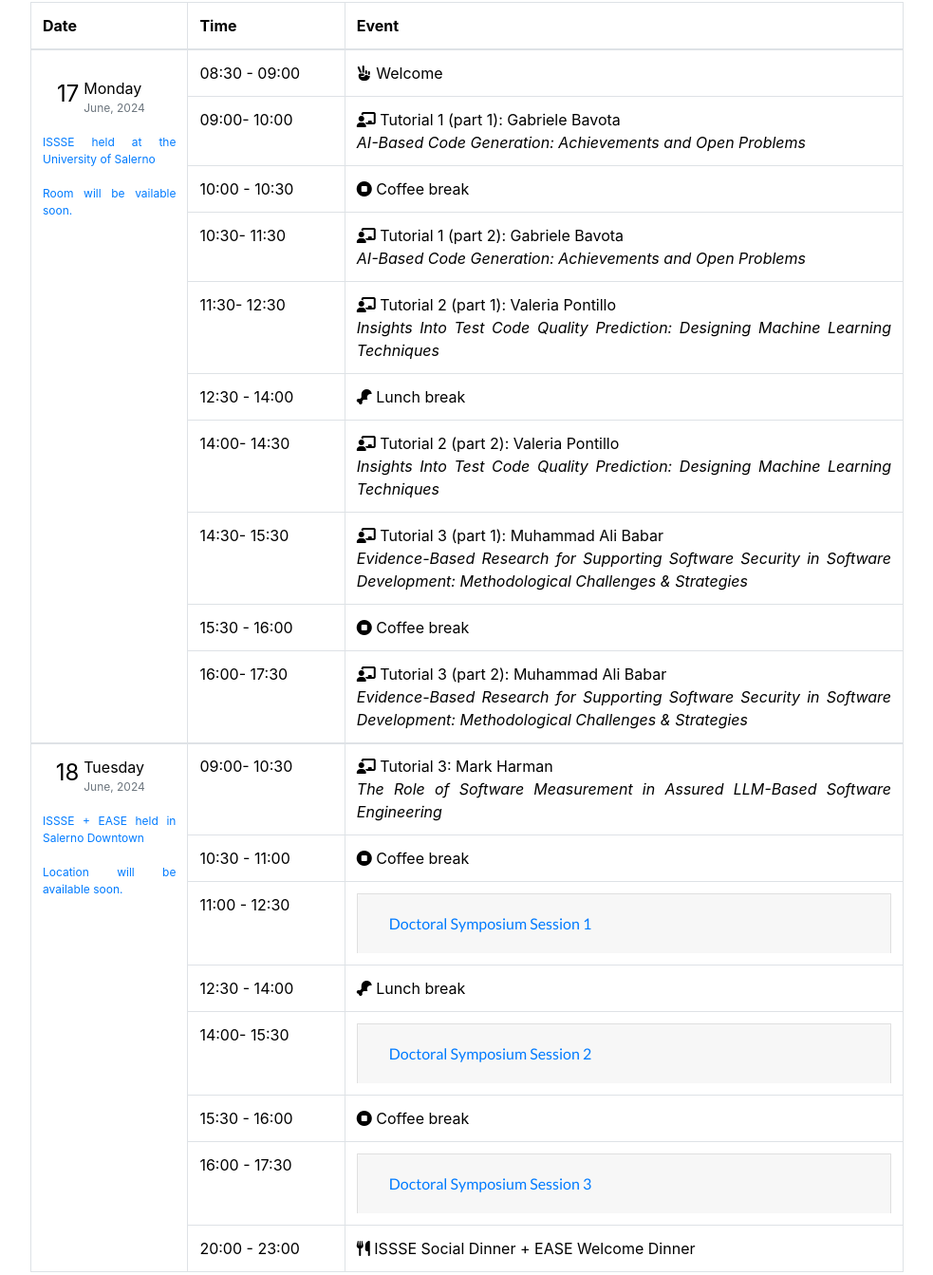
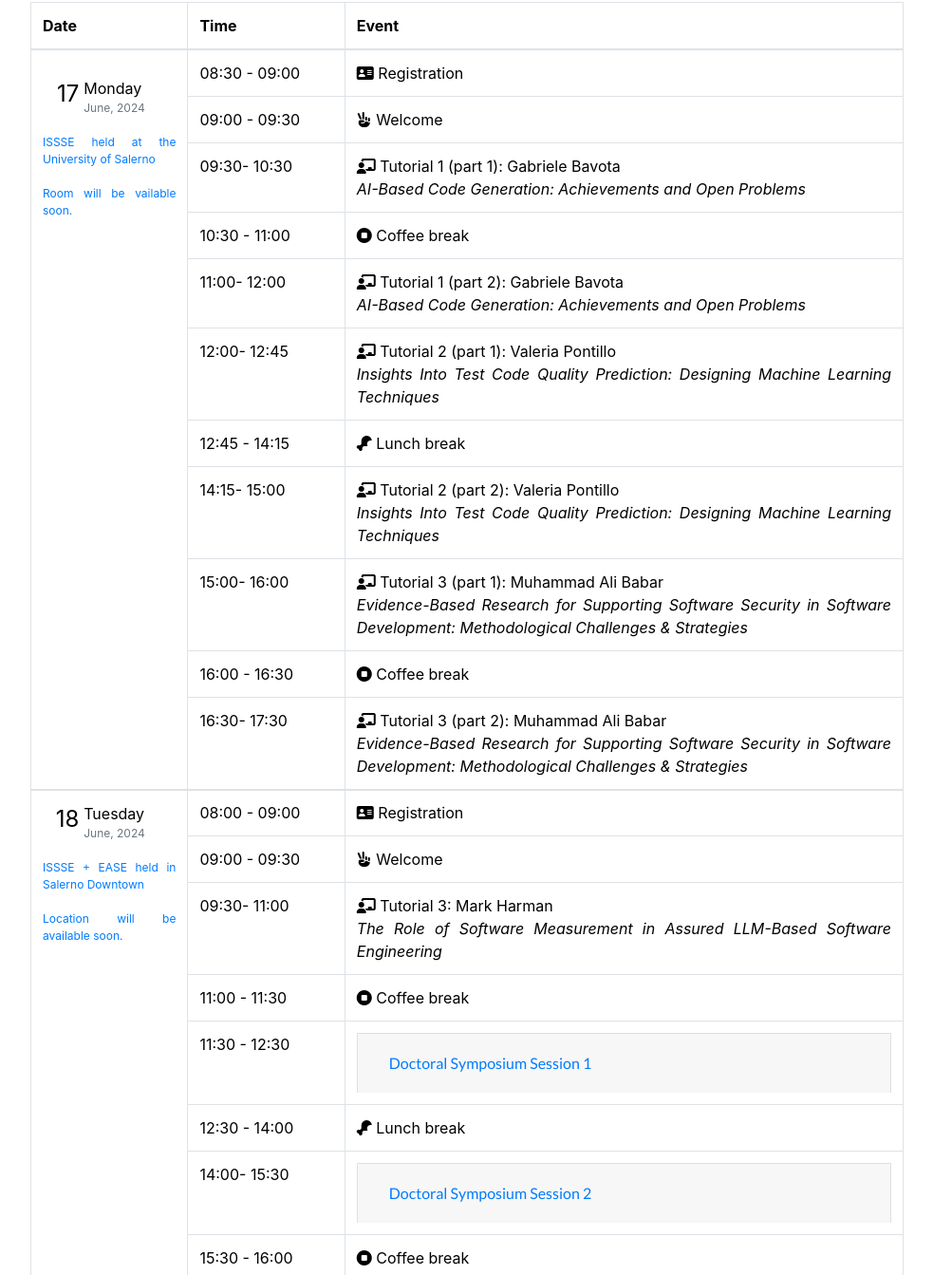
Before and after one commit to SeSaLabUnisa/ISSSE-2024, a website with bundled scripts: page index.html in a window 1280 px wide. Shown: the part 4122-5465 px from the top of the page at 95% size, without its empty margins (148-1131 px from the left). Built offline with nearby package versions, Linux system fonts and the light colour scheme; files whose address does not match are found by name.

Commit message:
new schedule 17th and 18th

```diff
--- a/index.html
+++ b/index.html
@@ -670,7 +670,7 @@
 
             <tbody>
 	              <tr>
-                <td rowspan="11">
+	                <td rowspan="12">
 	                  <p style="display: flex;">
 	                    <div class="day">17</div>
 	                    <div>Monday</div>
@@ -685,25 +685,30 @@
 
 	              <tr>
 	                <td>08:30 - 09:00</td>
+	                <td><i class="fa-solid fa-address-card"></i> Registration </td>
+	              </tr>
+
+	              <tr>
+	                <td>09:00 - 09:30</td>
 	                <td><i class="fas fa-hand-peace"></i> Welcome </td>
 	              </tr>
 
 	              <tr>
 	                  <td>
-                    09:00- 10:00
+	                    09:30- 10:30
 	                    <!--<div class="shortdate text-muted"><br><b>Session Chair:</b> Fabio Palomba</div>-->
 	                  </td>
 	                  <td><i class="fas fa-chalkboard-teacher"></i> Tutorial 1 (part 1): Gabriele Bavota <br /> <i>AI-Based Code Generation: Achievements and Open Problems</i></td>
 	              </tr>
 
 	              <tr>
-                <td>10:00 - 10:30</td>
+	                <td>10:30 - 11:00</td>
 	                <td><i class="fas fa-stop-circle"></i> Coffee break<!--<span class="shortdate text-muted"><a href="https://goo.gl/maps/nTWMSvqQychKAP376" target="_blank" class="">F5 Room - F2 Building Ground Level</a></span>--></td>
 	              </tr>
 
 	              <tr>
 	                  <td>
-                    10:30- 11:30
+	                    11:00- 12:00
 	                    <!--<div class="shortdate text-muted"><br><b>Session Chair:</b> Fabio Palomba</div>-->
 	                  </td>
 	                  <td><i class="fas fa-chalkboard-teacher"></i> Tutorial 1 (part 2): Gabriele Bavota <br /> <i>AI-Based Code Generation: Achievements and Open Problems</i></td>
@@ -711,20 +716,20 @@
 
 	              <tr>
 	                <td>
-                  11:30- 12:30
+	                  12:00- 12:45
 	                  <!--<div class="shortdate text-muted"><br><b>Session Chair:</b> Fabio Palomba</div>-->
 	                </td>
-                <td><i class="fas fa-chalkboard-teacher"></i> Tutorial 2 (part 1): Valeria Pontillo <br /> <i>Insights Into Test Code Quality Prediction: Designing Machine Learning Techniques</i></td>
+	                <td><i class="fas fa-chalkboard-teacher"></i> Tutorial 2 (part 1): Valeria Pontillo <br/> <i>Insights Into Test Code Quality Prediction: Designing Machine Learning Techniques</i></td>
 	            </tr>
 
 	            <tr>
-              <td>12:30 - 14:00</td>
+	              <td>12:45 - 14:15</td>
 	              <td><i class="fas fa-drumstick-bite"></i> Lunch break <!--<span class="shortdate text-muted"><a href="https://goo.gl/maps/nTWMSvqQychKAP376" target="_blank" class="">F5 Room - F2 Building Ground Level</a></span>--></td>
 	            </tr>
 
 	            <tr>
 	              <td>
-                14:00- 14:30
+	                14:15- 15:00
 	                <!--<div class="shortdate text-muted"><br><b>Session Chair:</b> Fabio Palomba</div>-->
 	              </td>
 	              <td><i class="fas fa-chalkboard-teacher"></i> Tutorial 2 (part 2): Valeria Pontillo <br /> <i>Insights Into Test Code Quality Prediction: Designing Machine Learning Techniques</i></td>
@@ -732,24 +737,27 @@
 
 	            <tr>
 	              <td>
-                14:30- 15:30
+	                15:00- 16:00
 	                <!--<div class="shortdate text-muted"><br><b>Session Chair:</b> Fabio Palomba</div>-->
 	              </td>
 	              <td><i class="fas fa-chalkboard-teacher"></i> Tutorial 3 (part 1): Muhammad Ali Babar <br /> <i>Evidence-Based Research for Supporting Software Security in Software Development: Methodological Challenges & Strategies</i></td>
 	            </tr>
 
 	            <tr>
-              <td>15:30 - 16:00</td>
+	              <td>16:00 - 16:30</td>
 	              <td><i class="fas fa-stop-circle"></i> Coffee break <!--<span class="shortdate text-muted"><a href="https://goo.gl/maps/nTWMSvqQychKAP376" target="_blank" class="">SesaLab - F2 Building Level -1</a></span>--></td>
 	            </tr>
 
 	            <tr>
 	              <td>
-                    16:00- 17:30
+	                16:30- 17:30
 	                <!--<div class="shortdate text-muted"><br><b>Session Chair:</b> Fabio Palomba</div>-->
 	              </td>
 	              <td><i class="fas fa-chalkboard-teacher"></i> Tutorial 3 (part 2): Muhammad Ali Babar <br /> <i>Evidence-Based Research for Supporting Software Security in Software Development: Methodological Challenges & Strategies</i></td>
 	            </tr>
+
+
+	         </tbody>
 
             <tbody>
               <tr>
@@ -762,20 +770,30 @@
                 </td>
 
                 <tr>
+                	<td>08:00 - 09:00</td>
+                	<td><i class="fa-solid fa-address-card"></i> Registration </td>
+              	</tr>
+
+              	<tr>
+                	<td>09:00 - 09:30</td>
+                	<td><i class="fas fa-hand-peace"></i> Welcome </td>
+              	</tr>
+
+                <tr>
                   <td>
-                    09:00- 10:30
+                    09:30- 11:00
                     <!--<div class="shortdate text-muted"><br><b>Session Chair:</b> TBD</div>-->
                   </td>
                   <td><i class="fas fa-chalkboard-teacher"></i> Tutorial 3: Mark Harman <br /> <i>The Role of Software Measurement in Assured LLM-Based Software Engineering</i></td>
                 </tr>
 
                 <tr>
-                  <td>10:30 - 11:00</td>
+                  <td>11:00 - 11:30</td>
                   <td><i class="fas fa-stop-circle"></i> Coffee break<!--<span class="shortdate text-muted"><a href="https://goo.gl/maps/nTWMSvqQychKAP376" target="_blank" class="">F5 Room - F2 Building Ground Level</a></span>--></td>
                 </tr>
 
                 <tr>
-                  <td>11:00 - 12:30
+                  <td>11:30 - 12:30
                     <!--<div class="shortdate text-muted"><br><b>Session Chair:</b> TBD</div>-->
                   </td>
                   <td>
@@ -872,7 +890,7 @@
                 </tr>
 
                 <tr>
-                <td>16:00 - 17:30
+                <td>16:00 - 17:00
                   <!--<div class="shortdate text-muted"><br><b>Session Chair:</b> TBD</div>-->
                 </td>
                 <td>
@@ -914,7 +932,7 @@
                 </tr>
 
                 <tr>
-                  <td>20:00 - 23:00</td>
+                  <td>19:30 - 23:00</td>
                   <td><i class="fa-solid fa-utensils"></i> ISSSE Social Dinner + EASE Welcome Dinner <!--<a href="https://www.tripadvisor.it/Restaurant_Review-g187781-d7911087-Reviews-La_Conchiglia-Salerno_Amalfi_Coast_Province_of_Salerno_Campania.html" target="_blank" class="">Ristorante La Conchiglia</a>--> </td>
                 </tr>
               </tr>
```
Lines whose indentation alone changed are shown as unchanged.
